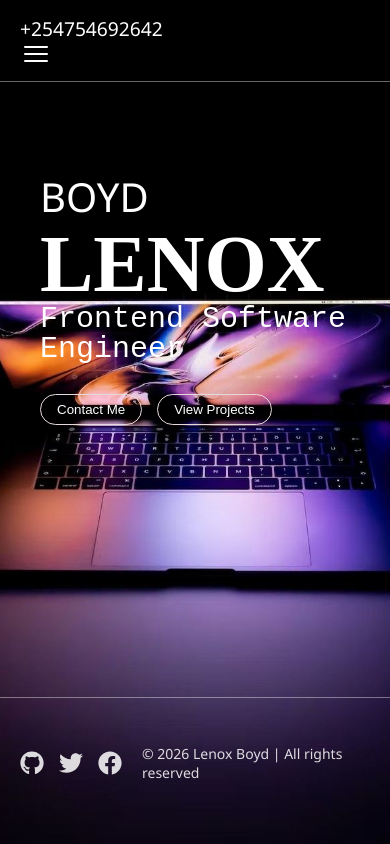
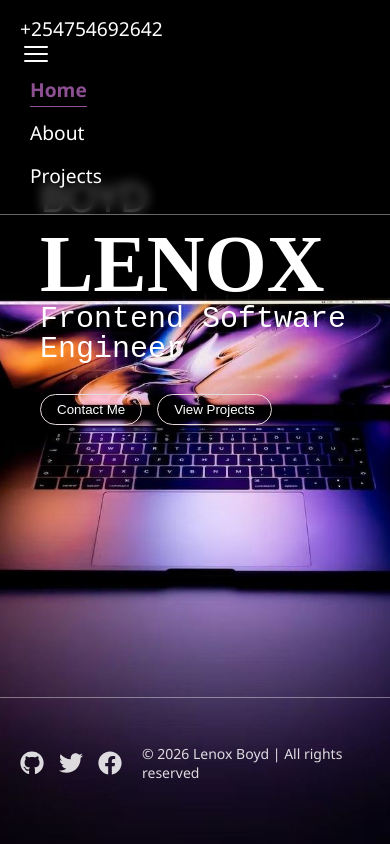
Before and after one commit to Top053/portfolio, a React (Vite) app: page / in a window 390 px wide. Built offline with nearby package versions, Linux system fonts and the light colour scheme.

Commit message:
style(responsive):hide nav links by default by setting display to none

```diff
--- a/src/index.css
+++ b/src/index.css
@@ -264,6 +264,9 @@ footer{
         display: flex;
     }
     .nav-bar ul{
-        display: none;
+        display: flex;
+        width: 100%;
+        flex-direction: column;
+        align-items: flex-start;
     }
 }
```
